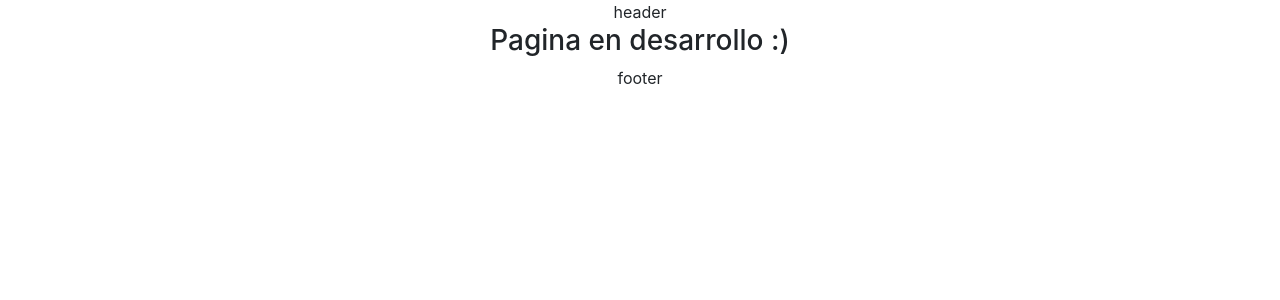
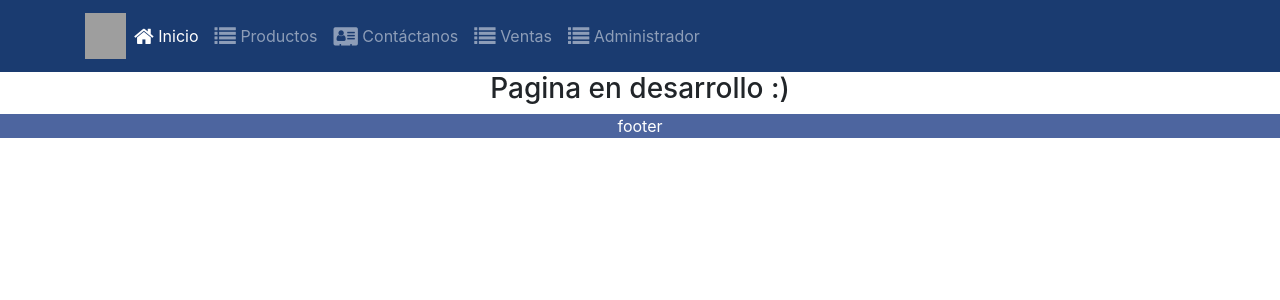
Before and after one commit to suru-works/Surgases, a React (Create React App) app in the folder surgas-web/: page /inicio in a window 1280 px wide. Shown: the top 300 px of the page. Built offline with nearby package versions, Linux system fonts and the light colour scheme; grey boxes are pictures that could not be loaded.

Commit message:
Inicio del frontend

```diff
--- a/surgas-web/package.json
+++ b/surgas-web/package.json
@@ -6,6 +6,7 @@
     "@testing-library/jest-dom": "^4.2.4",
     "@testing-library/react": "^9.3.2",
     "@testing-library/user-event": "^7.1.2",
+    "bootstrap": "^4.5.2",
     "bootstrap-social": "^5.1.1",
     "font-awesome": "^4.7.0",
     "react": "^16.13.1",
--- a/surgas-web/src/App.css
+++ b/surgas-web/src/App.css
@@ -36,3 +36,13 @@
     transform: rotate(360deg);
   }
 }
+
+.navbar-dark {
+  background-color: #1a3b70;
+  color: white;
+}
+
+.footer {
+  background-color: #4d659f;
+  color: white;
+}
--- a/surgas-web/src/components/FooterComponent.js
+++ b/surgas-web/src/components/FooterComponent.js
@@ -3,7 +3,7 @@ import PropTypes from 'prop-types';
 
 const FooterComponent = () => {
     return (
-        <div>
+        <div className='footer'>
             footer
         </div>
     );
--- a/surgas-web/src/components/HeaderComponent.js
+++ b/surgas-web/src/components/HeaderComponent.js
@@ -1,10 +1,20 @@
-import React from 'react';
+import React, { useState } from 'react';
+import { Navbar, NavbarToggler, NavbarBrand, Collapse, Nav, NavItem } from 'reactstrap';
+import { baseFrontUrl } from '../shared/baseUrl';
 import PropTypes from 'prop-types';
+import { NavLink } from 'react-router-dom';
+import NavbarComponent from './NavbarComponent';
 
 const HeaderComponent = () => {
+    const [navIsOpen, setNavIsOpen] = useState(true);
+
+    const toggleNav = () => {
+        setNavIsOpen(!navIsOpen);
+    }
+
     return (
         <div>
-            header
+            <NavbarComponent />
         </div>
     );
 };
--- /dev/null
+++ b/surgas-web/src/components/NavbarComponent.js
@@ -0,0 +1,49 @@
+import React, { useState } from 'react';
+import { Navbar, NavbarToggler, NavbarBrand, Collapse, Nav, NavItem } from 'reactstrap';
+import { baseFrontUrl } from '../shared/baseUrl';
+import PropTypes from 'prop-types';
+import { NavLink } from 'react-router-dom';
+
+const NavbarComponent = () => {
+    const [navIsOpen, setNavIsOpen] = useState(true);
+
+    const toggleNav = () => {
+        setNavIsOpen(!navIsOpen);
+    }
+
+    return (
+        <Navbar dark expand='md'>
+            <div className='container'>
+                <NavbarToggler onClick={toggleNav} />
+                <NavbarBrand className='mr-auto' href='/'>
+                    <img src='localhost:3000/public/logo192.png' height='46' width='41' alt='small-company-logo' />
+                </NavbarBrand>
+                <Collapse isOpen={navIsOpen} navbar>
+                    <Nav navbar>
+                        <NavItem>
+                            <NavLink className='nav-link' to='/inicio'><span className='fa fa-home fa-lg'></span> Inicio</NavLink>
+                        </NavItem>
+                        <NavItem>
+                            <NavLink className='nav-link' to='/productos'><span className='fa fa-list fa-lg'></span> Productos</NavLink>
+                        </NavItem>
+                        <NavItem>
+                            <NavLink className='nav-link' to='/contacto'><span className='fa fa-address-card fa-lg'></span> Contáctanos</NavLink>
+                        </NavItem>
+
+                        {/* NOTA: LAS SIGUIENTES SOLO DEBEN APARECER DEPENDIENDO DEL USUARIO */}
+                        <NavItem>
+                            <NavLink className='nav-link' to='/ventas'><span className='fa fa-list fa-lg'></span> Ventas</NavLink>
+                        </NavItem>
+                        <NavItem>
+                            <NavLink className='nav-link' to='/administrador'><span className='fa fa-list fa-lg'></span> Administrador</NavLink>
+                        </NavItem>
+                    </Nav>
+                </Collapse>
+            </div>
+        </Navbar>
+    );
+};
+
+NavbarComponent.propTypes = {};
+
+export default NavbarComponent;
--- /dev/null
+++ b/surgas-web/src/shared/baseUrl.js
@@ -0,0 +1,2 @@
+export const baseFrontUrl = 'https://www.surgasdeantioquia.com/';
+export const baseBackUrl = 'https://www.surgasdeantioquia.com:3443/';
```
Also changed, not shown: surgas-web/src/components/MainComponent.js (+4 -4 lines), 1 other file (tests, documents, lock files or other folders).
